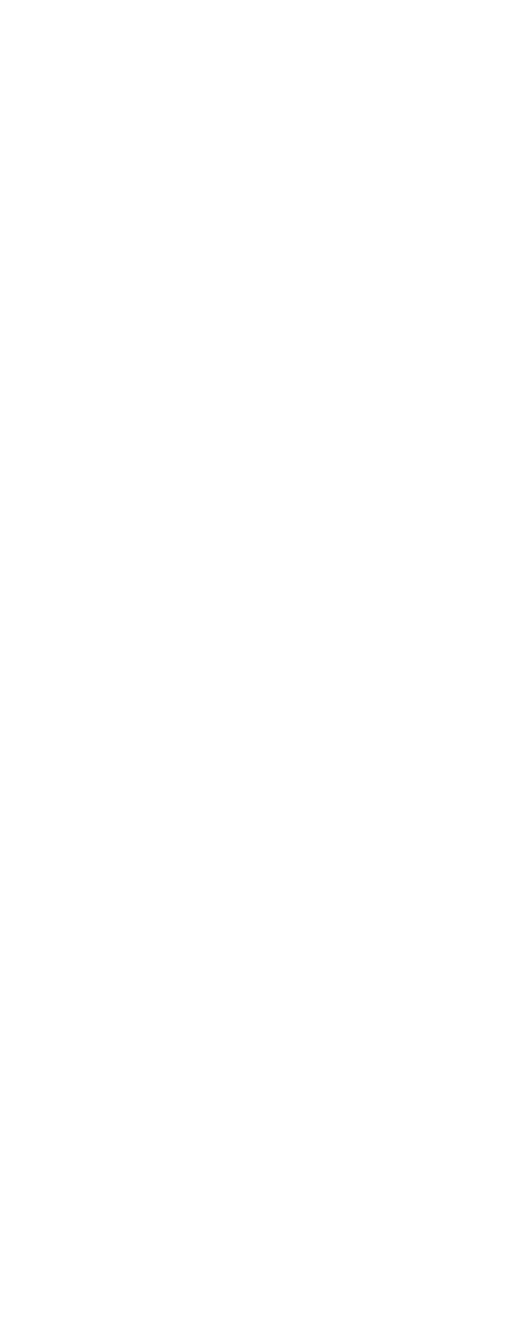
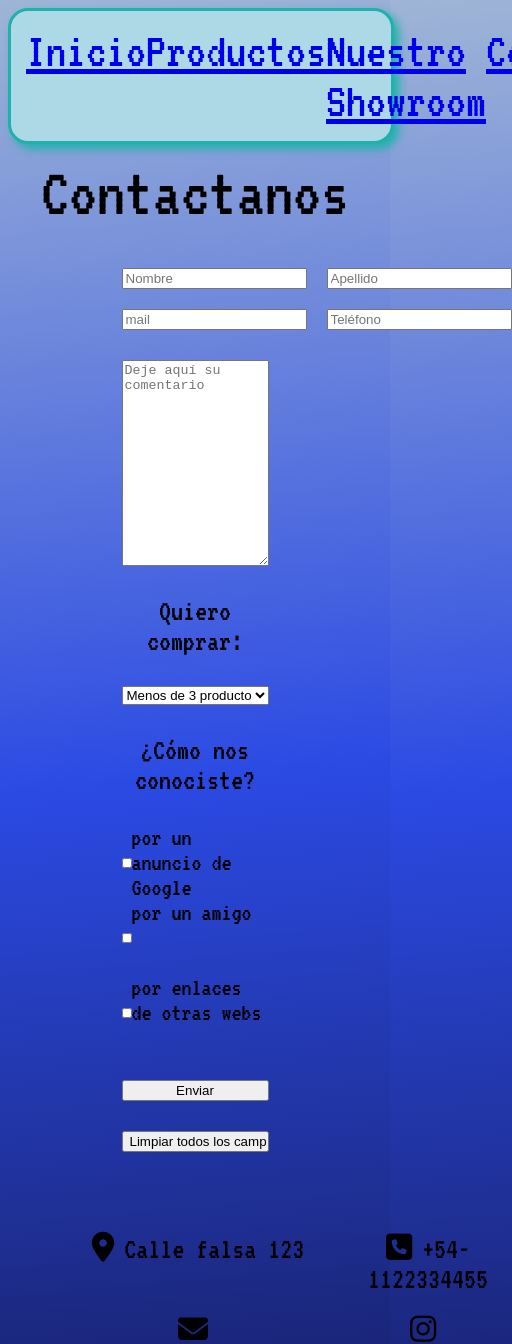
Before and after one commit to Synthes-nail/Synthes-tp, a plain HTML site: page contacto.html in a window 390 px wide. Shown: the top 1344 px of the page, 512 px wide, since content can reach past the window. Before the commit the page ends 844 px from the top, so only its background shows below. Drawn offline with Linux system fonts and the light colour scheme.

Commit message:
tercer commit - web completa no responsiva

```diff
--- /dev/null
+++ b/Css/contacto.css
@@ -0,0 +1,45 @@
+form{
+    display: flex;
+    flex-direction: column;
+    height: 50%;
+    width: 50%;
+    margin: auto;
+    gap: 30px;
+    font-size: 20px;
+}
+
+textarea{
+    height: 200px;
+}
+.div-form{
+    display: grid;
+grid-template-columns: 1fr 1fr;
+grid-template-rows: 1fr 1fr;
+gap: 20px;
+
+}
+.div-form2{
+    display: grid;
+grid-template-columns:  1fr 20fr;
+grid-template-rows: 1fr 1fr 1fr;
+text-align: left;
+
+
+}
+.checkbox-hijo{
+    height: 10px;
+    width: 10px;
+    margin: auto;
+}
+label{
+    font-family: "VT323", monospace;
+    font-weight: 400;
+    font-style: normal;
+    font-size: 30px;
+    text-align: center;
+}
+/* para que no se superponga con las propiedades de label */
+.text-left{
+    text-align: left;
+    font-size: 25px;
+}
--- a/Css/showroom.css
+++ b/Css/showroom.css
@@ -4,11 +4,13 @@
    grid-template-columns: repeat(4,1fr);
    gap: 30px;
 }
-.titulo-showroom{
+/* use la misma configuración para ambas paginas porque buscaba lo mismo */
+.titulo-showroom, .titulo-contacto{
     font-family: "VT323", monospace;
         font-weight: 400;
         font-style: normal;
         font-size: 70px;
         text-align: center;
+        margin: 0px;
         padding-top: 150px;
 }
--- a/Css/styles.css
+++ b/Css/styles.css
@@ -2,3 +2,4 @@
 @import url('https://fonts.googleapis.com/css2?family=VT323&display=swap');
 @import url(productos.css);
 @import url(showroom.css);
+@import url(contacto.css);
--- a/contacto.html
+++ b/contacto.html
@@ -0,0 +1,60 @@
+<!DOCTYPE html>
+<html lang="en">
+  <head>
+    <script
+      src="https://kit.fontawesome.com/ccb9de020b.js"
+      crossorigin="anonymous"
+    ></script>
+    <link rel="stylesheet" href="Css/styles.css" />
+    <meta charset="UTF-8" />
+    <meta name="viewport" content="width=device-width, initial-scale=1.0" />
+    <title>Synthes Hardware</title>
+  </head>
+  <body>
+    <header>
+      <nav>
+        <div class="hijo"><a href="index.html">Inicio</a></div>
+        <div class="hijo"><a href="productos.html">Productos</a></div>
+        <div class="hijo"><a href="#">Nuestro Showroom</a></div>
+        <div class="hijo"><a href="contacto.html">Contacto</a></div>
+      </nav>
+    </header>
+    <h1 class="titulo-contacto">Contactanos</h1>
+    <main>
+<form>
+    <div class="div-form">
+    <input type="text" placeholder="Nombre">
+    <input type="text" placeholder="Apellido">
+    <input type="text" placeholder="mail">
+    <input type="text" placeholder="Teléfono">
+</div>
+    <textarea placeholder="Deje aquí su comentario"></textarea>
+        <Label>Quiero comprar: </Label><select name="tipo de compra">
+            <option value="minorista">Menos de 3 productos </option>
+            <option value="intermedio">Mas de 3 productos</option>
+            <option value="mayorista">Más de 10 productos</option>
+            </select>
+            <Label>¿Cómo nos conociste?</Label>
+            <div class="div-form2">
+                <input type="checkbox" name="1" class="checkbox-hijo">
+                <label for="1" class="text-left"> por un anuncio de Google</label>
+                <input type="checkbox" name="2" class="checkbox-hijo">
+                <label for="2" class="text-left"> por un amigo</label>
+                <input type="checkbox" name="3" class="checkbox-hijo">
+                <label for="3" class="text-left"> por enlaces de otras webs</label>
+            </div>
+            <input type="submit" value="Enviar">
+            <input type="submit" value="Limpiar todos los campos">
+
+</form>
+    </main>
+    <footer>
+        <div><i class="fa-solid fa-location-dot"></i>Calle falsa 123</div>
+        <div><i class="fa-solid fa-square-phone"></i>+54-1122334455</div>
+        <div><i class="fa-solid fa-envelope"></i>Syntheshardware@gmail.com</div>
+        <div><i class="fa-brands fa-instagram"></i>Synthes Hardware</div>
+        <div><i class="fa-brands fa-facebook"></i>Synthes Hardware</div>
+        <div><i class="fa-brands fa-x-twitter"></i>Synthes Hardware</div>
+      </footer>
+  </body>
+</html>
```
